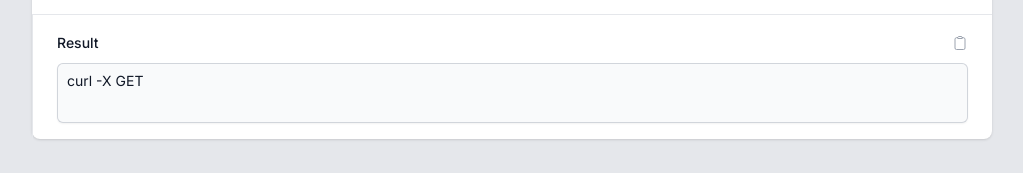
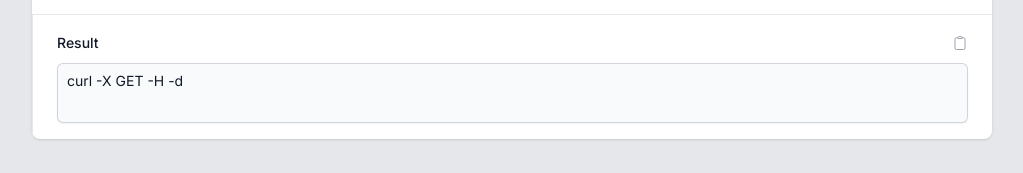
Before and after one commit to ibrahimalanshor/curl-command-builder, a Vue app: page / in a window 1280 px wide. Shown: the part 327-500 px from the top of the page, without its empty margins (128-1151 px from the left). Built offline with nearby package versions, Linux system fonts and the light colour scheme.

Commit message:
feat: options

```diff
--- a/src/pages/index-page.vue
+++ b/src/pages/index-page.vue
@@ -10,10 +10,21 @@ import { computed, ref, h } from 'vue';
 
 const url = ref(null);
 const method = ref('GET');
+const header = ref(null);
+const body = ref(null);
 const tabActive = ref('Headers');
 
 const result = computed(() => {
-  return ['curl', '-X', method.value, url.value].join(' ');
+  return [
+    'curl',
+    '-X',
+    method.value,
+    '-H',
+    header.value,
+    '-d',
+    body.value,
+    url.value,
+  ].join(' ');
 });
 const methodOptions = computed(() => [
   { id: 'GET', name: 'GET' },
@@ -26,13 +37,25 @@ const tabs = computed(() => [
     id: 'Headers',
     name: 'Headers',
     render: () =>
-      h(BaseInput, { textarea: true, fullwidth: true, withLabel: false }),
+      h(BaseInput, {
+        textarea: true,
+        fullwidth: true,
+        withLabel: false,
+        modelValue: header.value,
+        'onUpdate:modelValue': (value) => (header.value = value),
+      }),
   },
   {
     id: 'Params',
     name: 'Params',
     render: () =>
-      h(BaseInput, { textarea: true, fullwidth: true, withLabel: false }),
+      h(BaseInput, {
+        textarea: true,
+        fullwidth: true,
+        withLabel: false,
+        modelValue: body.value,
+        'onUpdate:modelValue': (value) => (body.value = value),
+      }),
   },
   {
     id: 'Body',
```
